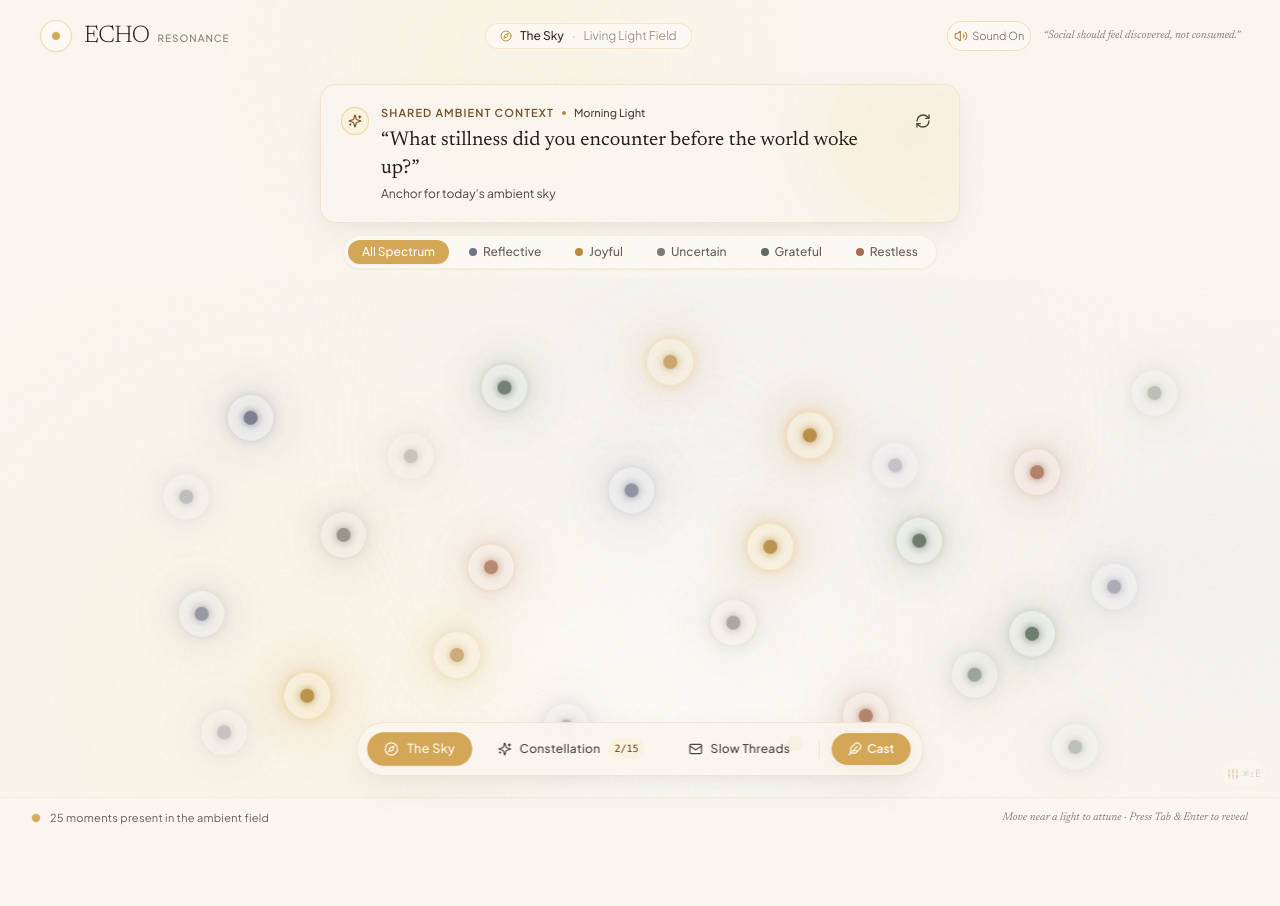
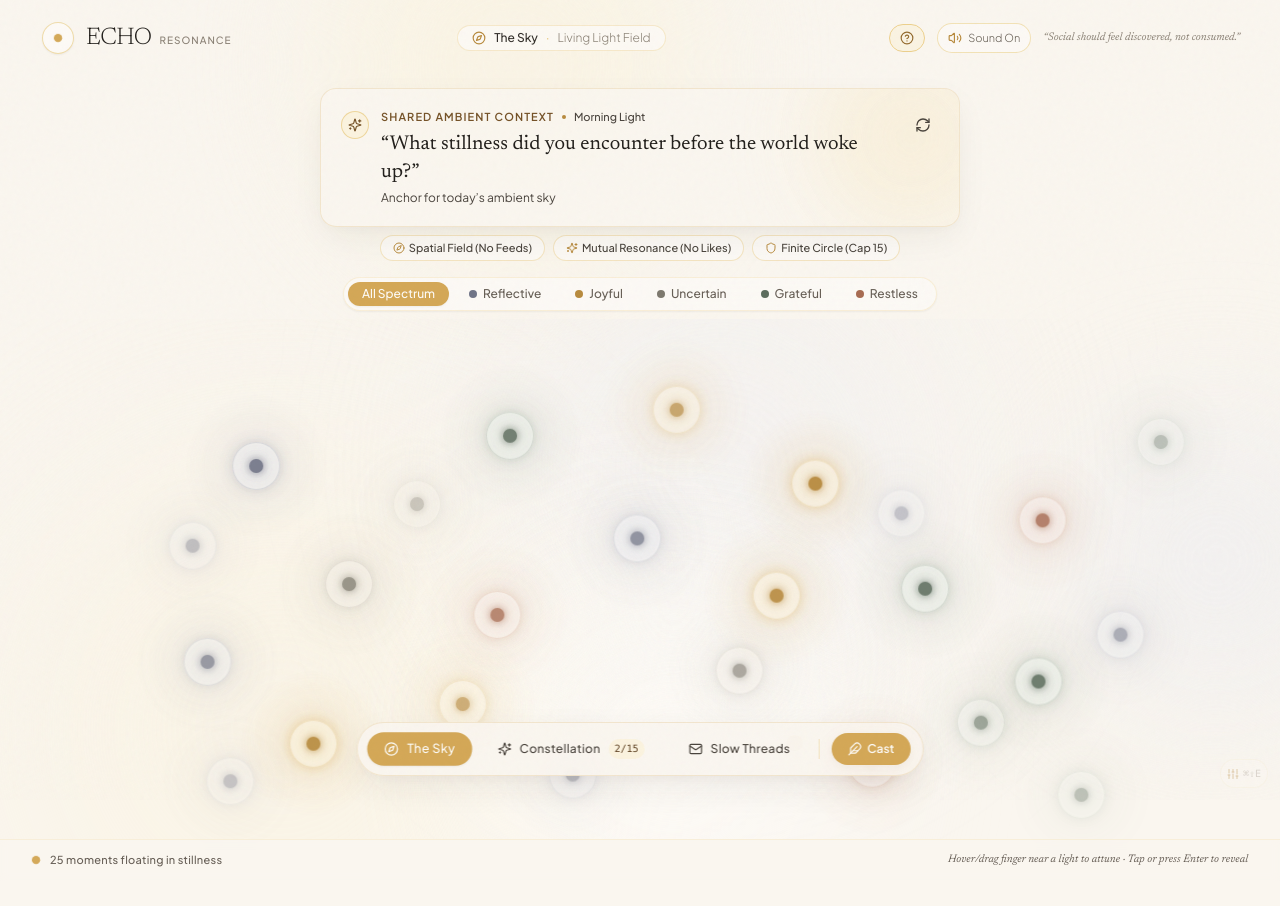
Before and after one commit to avi221209/ECHO, a React (Vite) app: page / in a window 1280 px wide. Shown: the top 906 px of the page. Built offline with nearby package versions, Linux system fonts and the light colour scheme.

Commit message:
feat: final Reimagine Social alignment pass (30s onboarding, mutual reveal hero, spatial touch & accessibility)

```diff
--- a/src/components/Header.tsx
+++ b/src/components/Header.tsx
@@ -1,6 +1,7 @@
-import React from 'react';
-import { Sparkles, Compass, Volume2, VolumeX } from 'lucide-react';
+import React, { useState, useEffect } from 'react';
+import { Sparkles, Compass, Volume2, VolumeX, HelpCircle, X, Feather, Shield } from 'lucide-react';
 import { useEcho } from '../hooks/useEcho';
+import { useFocusTrap } from '../hooks/useFocusTrap';
 
 interface HeaderProps {
   currentView: 'sky' | 'constellation';
@@ -9,6 +10,19 @@ interface HeaderProps {
 
 export const Header: React.FC<HeaderProps> = ({ currentView, onSelectView }) => {
   const { constellation, audioMuted, toggleAudio } = useEcho();
+  const [showManifesto, setShowManifesto] = useState(false);
+  const modalRef = useFocusTrap<HTMLDivElement>(showManifesto);
+
+  // Close on Escape key
+  useEffect(() => {
+    const handleKeyDown = (e: KeyboardEvent) => {
+      if (e.key === 'Escape' && showManifesto) {
+        setShowManifesto(false);
+      }
+    };
+    window.addEventListener('keydown', handleKeyDown);
+    return () => window.removeEventListener('keydown', handleKeyDown);
+  }, [showManifesto]);
 
   return (
     <header className="relative z-30 w-full px-6 sm:px-10 py-5 flex items-center justify-between pointer-events-none">
@@ -17,7 +31,7 @@ export const Header: React.FC<HeaderProps> = ({ currentView, onSelectView }) =>
         <button
           type="button"
           onClick={() => onSelectView('sky')}
-          className="flex items-center space-x-3 text-left group focus:outline-none"
+          className="flex items-center space-x-3 text-left group focus:outline-none focus-visible:ring-2 focus-visible:ring-resonance-500 rounded-lg p-0.5"
           aria-label="ECHO Home - The Ambient Sky"
         >
           <div className="w-8 h-8 rounded-full border border-resonance-400/50 flex items-center justify-center bg-cream-50/90 shadow-sm group-hover:border-resonance-500 transition-colors">
@@ -40,14 +54,14 @@ export const Header: React.FC<HeaderProps> = ({ currentView, onSelectView }) =>
       <div className="pointer-events-auto hidden md:flex items-center space-x-2 px-3.5 py-1 rounded-full bg-cream-50/80 border border-resonance-300/40 shadow-xs backdrop-blur-md text-xs text-ink-700">
         {currentView === 'sky' ? (
           <>
-            <Compass className="w-3 h-3 text-resonance-600" />
+            <Compass className="w-3.5 h-3.5 text-resonance-600" />
             <span className="font-medium text-ink-800">The Sky</span>
             <span className="text-resonance-400">·</span>
             <span className="text-ink-500 font-light">Living Light Field</span>
           </>
         ) : (
           <>
-            <Sparkles className="w-3 h-3 text-resonance-600" />
+            <Sparkles className="w-3.5 h-3.5 text-resonance-600" />
             <span className="font-medium text-ink-800">Constellation</span>
             <span className="text-resonance-400">·</span>
             <span className="text-ink-500 font-light">
@@ -57,12 +71,25 @@ export const Header: React.FC<HeaderProps> = ({ currentView, onSelectView }) =>
         )}
       </div>
 
-      {/* Top Right: Ambient Philosophy Whisper & Sound Toggle */}
-      <div className="pointer-events-auto flex items-center space-x-3 text-right">
+      {/* Top Right: Manifesto / Sound Toggle & Quote */}
+      <div className="pointer-events-auto flex items-center space-x-2.5 sm:space-x-3 text-right">
+        {/* What is ECHO? Manifesto Trigger */}
+        <button
+          type="button"
+          onClick={() => setShowManifesto(true)}
+          className="px-2.5 py-1.5 rounded-full bg-resonance-100/80 hover:bg-resonance-200/90 text-resonance-900 border border-resonance-300 shadow-xs transition-all flex items-center space-x-1.5 text-xs font-medium focus-visible:ring-2 focus-visible:ring-resonance-500"
+          aria-label="What is ECHO? Read project manifesto and mechanics"
+          title="What is ECHO? (30-Second Guide)"
+        >
+          <HelpCircle className="w-3.5 h-3.5 text-resonance-700" />
+          <span className="hidden xs:inline">What is ECHO?</span>
+        </button>
+
+        {/* Audio Toggle */}
         <button
           type="button"
           onClick={toggleAudio}
-          className="p-1.5 rounded-full bg-cream-50/80 hover:bg-cream-100 text-ink-600 hover:text-ink-900 border border-resonance-300/60 shadow-xs transition-colors flex items-center space-x-1 text-xs"
+          className="p-1.5 px-2.5 rounded-full bg-cream-50/80 hover:bg-cream-100 text-ink-600 hover:text-ink-900 border border-resonance-300/60 shadow-xs transition-colors flex items-center space-x-1.5 text-xs focus-visible:ring-2 focus-visible:ring-resonance-500"
           aria-label={audioMuted ? 'Unmute ambient harmonic audio' : 'Mute ambient harmonic audio'}
           title={audioMuted ? 'Unmute audio' : 'Mute audio'}
         >
@@ -75,10 +102,103 @@ export const Header: React.FC<HeaderProps> = ({ currentView, onSelectView }) =>
             {audioMuted ? 'Muted' : 'Sound On'}
           </span>
         </button>
-        <p className="text-[11px] font-serif italic text-ink-500 hidden sm:block">
+
+        <p className="text-[11px] font-serif italic text-ink-500 hidden lg:block">
           “Social should feel discovered, not consumed.”
         </p>
       </div>
+
+      {/* Manifesto / 30-Second Judge Philosophy Modal */}
+      {showManifesto && (
+        <div
+          role="dialog"
+          aria-modal="true"
+          aria-labelledby="manifesto-modal-title"
+          className="pointer-events-auto fixed inset-0 z-50 flex items-center justify-center p-4 bg-cream-950/40 backdrop-blur-md animate-in fade-in duration-200"
+        >
+          <div
+            ref={modalRef}
+            tabIndex={-1}
+            className="relative w-full max-w-xl bg-cream-50 rounded-[2.5rem] border-2 border-resonance-400/80 shadow-2xl p-6 sm:p-9 text-ink-900 focus:outline-none max-h-[90vh] overflow-y-auto"
+          >
+            <div className="flex items-center justify-between pb-4 border-b border-resonance-200">
+              <div className="flex items-center space-x-2.5">
+                <div className="w-7 h-7 rounded-full bg-resonance-100 flex items-center justify-center border border-resonance-300">
+                  <Sparkles className="w-3.5 h-3.5 text-resonance-700" />
+                </div>
+                <div>
+                  <h2 id="manifesto-modal-title" className="font-serif text-xl font-medium leading-none">
+                    ECHO: Reimagined Social Model
+                  </h2>
+                  <p className="text-[11px] font-mono text-resonance-800 uppercase tracking-widest mt-1">
+                    Official Challenge Alignment
+                  </p>
+                </div>
+              </div>
+              <button
+                type="button"
+                onClick={() => setShowManifesto(false)}
+                className="p-1.5 text-ink-500 hover:text-ink-900 rounded-full hover:bg-resonance-100 transition-colors"
+                aria-label="Close philosophy guide"
+              >
+                <X className="w-5 h-5" />
+              </button>
+            </div>
+
+            <div className="mt-5 space-y-4 text-xs sm:text-sm text-ink-700 font-light leading-relaxed">
+              <div className="p-4 rounded-2xl bg-resonance-100/70 border border-resonance-300/80">
+                <h3 className="font-serif text-base font-medium text-ink-900 flex items-center space-x-2 mb-1">
+                  <Compass className="w-4 h-4 text-resonance-700" />
+                  <span>1. What is ECHO?</span>
+                </h3>
+                <p>
+                  ECHO is an ambient spatial social field where human thoughts drift as light motes in stillness. There are no feeds, algorithms, follower counts, or public like metrics.
+                </p>
+              </div>
+
+              <div className="p-4 rounded-2xl bg-cream-100 border border-resonance-200">
+                <h3 className="font-serif text-base font-medium text-ink-900 flex items-center space-x-2 mb-1">
+                  <Feather className="w-4 h-4 text-resonance-700" />
+                  <span>2. What do I do here?</span>
+                </h3>
+                <p>
+                  Drift through <strong>The Sky</strong> to listen to quiet moments. Cast your own authentic thought into the light, or explore your <strong>Constellation</strong> of living relationship threads.
+                </p>
+              </div>
+
+              <div className="p-4 rounded-2xl bg-cream-100 border border-resonance-200">
+                <h3 className="font-serif text-base font-medium text-ink-900 flex items-center space-x-2 mb-1">
+                  <Sparkles className="w-4 h-4 text-resonance-700" />
+                  <span>3. How do I interact with another person?</span>
+                </h3>
+                <p>
+                  Hover or tap a light mote to attune. Click <em>“Resonate quietly”</em> to send a private signal. If both souls attune to each other, a <strong>Mutual Attunement Hero Moment</strong> reveals your connection and weaves a living thread into your Constellation.
+                </p>
+              </div>
+
+              <div className="p-4 rounded-2xl bg-cream-100 border border-resonance-200">
+                <h3 className="font-serif text-base font-medium text-ink-900 flex items-center space-x-2 mb-1">
+                  <Shield className="w-4 h-4 text-resonance-700" />
+                  <span>4. What makes this different from a normal social network?</span>
+                </h3>
+                <p>
+                  <strong>Depth over reach</strong>. Your Constellation is hard-capped at 15 connections (<em>“Depth has a boundary”</em>). Communication happens through slow, dissolving paper letters (<em>Slow Threads</em>) rather than instant noise.
+                </p>
+              </div>
+            </div>
+
+            <div className="mt-6 pt-4 border-t border-resonance-200 flex justify-end">
+              <button
+                type="button"
+                onClick={() => setShowManifesto(false)}
+                className="px-6 py-2.5 rounded-full text-xs font-semibold text-cream-50 bg-resonance-500 hover:bg-resonance-600 shadow-sm transition-all"
+              >
+                Experience ECHO
+              </button>
+            </div>
+          </div>
+        </div>
+      )}
     </header>
   );
 };
--- a/src/features/resonance/MutualRevealModal.tsx
+++ b/src/features/resonance/MutualRevealModal.tsx
@@ -79,10 +79,10 @@ export const MutualRevealModal: React.FC<MutualRevealModalProps> = ({
   return (
     <AnimatePresence>
       <div
-        role="dialog"
+        role="alert"
         aria-modal="true"
         aria-labelledby="mutual-hero-title"
-        aria-live="polite"
+        aria-live="assertive"
         className="fixed inset-0 z-50 flex items-center justify-center p-4 bg-cream-950/45 backdrop-blur-xl overflow-y-auto"
       >
         {/* Living Resonant Pulse Field across the sky */}
@@ -122,7 +122,7 @@ export const MutualRevealModal: React.FC<MutualRevealModalProps> = ({
           <button
             type="button"
             onClick={dismissMutualMatch}
-            className="absolute top-6 right-6 p-2 text-ink-500 hover:text-ink-900 hover:bg-resonance-100/80 rounded-full transition-colors z-20"
+            className="absolute top-6 right-6 p-2 text-ink-500 hover:text-ink-900 hover:bg-resonance-100/80 rounded-full transition-colors z-20 focus-visible:ring-2 focus-visible:ring-resonance-500"
             aria-label="Dismiss mutual reveal"
           >
             <X className="w-5 h-5" />
@@ -231,7 +231,7 @@ export const MutualRevealModal: React.FC<MutualRevealModalProps> = ({
             <button
               type="button"
               onClick={handleOpenThread}
-              className="w-full sm:w-auto px-7 py-3 rounded-full text-xs font-semibold text-cream-50 bg-resonance-500 hover:bg-resonance-600 shadow-light-soft hover:shadow-light-glow transition-all flex items-center justify-center space-x-2"
+              className="w-full sm:w-auto px-7 py-3 rounded-full text-xs font-semibold text-cream-50 bg-resonance-500 hover:bg-resonance-600 shadow-light-soft hover:shadow-light-glow transition-all flex items-center justify-center space-x-2 focus-visible:ring-2 focus-visible:ring-resonance-500"
             >
               <Mail className="w-4 h-4" />
               <span>Send a Slow Letter</span>
@@ -240,7 +240,7 @@ export const MutualRevealModal: React.FC<MutualRevealModalProps> = ({
             <button
               type="button"
               onClick={handleGoConstellation}
-              className="w-full sm:w-auto px-6 py-3 rounded-full text-xs font-medium text-ink-700 hover:text-ink-900 bg-cream-100 hover:bg-resonance-100/60 rounded-full border border-resonance-300 transition-colors flex items-center justify-center space-x-2"
+              className="w-full sm:w-auto px-6 py-3 rounded-full text-xs font-medium text-ink-700 hover:text-ink-900 bg-cream-100 hover:bg-resonance-100/60 rounded-full border border-resonance-300 transition-colors flex items-center justify-center space-x-2 focus-visible:ring-2 focus-visible:ring-resonance-500"
             >
               <Compass className="w-4 h-4" />
               <span>Follow the Thread in Constellation</span>
--- a/src/features/sky/MomentLight.tsx
+++ b/src/features/sky/MomentLight.tsx
@@ -32,6 +32,9 @@ export const MomentLight: React.FC<MomentLightProps> = React.memo(
     };
     const resonated = hasResonated(moment.id);
     const mutual = isMutual(moment.id);
+
+    // Check if this moment is a secret mutual moment waiting to be discovered
+    const isSecretMutual = moment.id === 'moment-1' || moment.id === 'moment-3' || moment.id === 'moment-6';
 
     // Deterministic physics seed
     const hash = useMemo(() => hashString(moment.id), [moment.id]);
@@ -70,7 +73,7 @@ export const MomentLight: React.FC<MomentLightProps> = React.memo(
 
     return (
       <motion.div
-        className="absolute -translate-x-1/2 -translate-y-1/2 cursor-pointer z-10 focus:outline-none group"
+        className="absolute -translate-x-1/2 -translate-y-1/2 cursor-pointer z-10 focus:outline-none focus-visible:ring-2 focus-visible:ring-resonance-500 rounded-full p-1.5 group"
         style={{
           left: `${moment.position.x}%`,
           top: `${moment.position.y}%`,
@@ -117,6 +120,11 @@ export const MomentLight: React.FC<MomentLightProps> = React.memo(
             filter: 'blur(12px)',
           }}
         />
+
+        {/* Secret Mutual Moment Attunement Beacon (Guides Judges to the Hero Moment) */}
+        {isSecretMutual && !resonated && (
+          <div className="absolute -inset-3 rounded-full border border-resonance-400/60 pointer-events-none animate-ping opacity-75" />
+        )}
 
         {/* Layer 2: Translucent Diaphanous Ring (Sunlight through gauze) */}
         <div
--- a/src/features/sky/SkyCanvas.tsx
+++ b/src/features/sky/SkyCanvas.tsx
@@ -1,4 +1,5 @@
 import React, { useMemo, useState, useCallback, useRef, useEffect } from 'react';
+import { Sparkles, Compass, Shield } from 'lucide-react';
 import { useEcho } from '../../hooks/useEcho';
 import { MomentLight } from './MomentLight';
 import { MomentFloatingCard } from './MomentFloatingCard';
@@ -15,7 +16,7 @@ export const SkyCanvas: React.FC = () => {
     setIsCastOpen,
   } = useEcho();
 
-  // Pointer position in percentage coordinates for proximity physics
+  // Pointer/Touch position in percentage coordinates for proximity physics
   const [pointerPos, setPointerPos] = useState<{ x: number; y: number } | null>(null);
   const rafIdRef = useRef<number | null>(null);
 
@@ -29,12 +30,8 @@ export const SkyCanvas: React.FC = () => {
     });
   }, [moments, activeMoodFilter]);
 
-  // Throttled pointer move over the spatial light field via requestAnimationFrame
-  const handlePointerMove = useCallback((e: React.PointerEvent<HTMLDivElement>) => {
-    const clientX = e.clientX;
-    const clientY = e.clientY;
-    const currentTarget = e.currentTarget;
-
+  // Update percentage coordinates
+  const updatePointerFromClientCoords = useCallback((clientX: number, clientY: number, currentTarget: HTMLElement) => {
     if (rafIdRef.current !== null) {
       cancelAnimationFrame(rafIdRef.current);
     }
@@ -47,6 +44,19 @@ export const SkyCanvas: React.FC = () => {
       setPointerPos({ x, y });
     });
   }, []);
+
+  // Throttled pointer move over the spatial light field via requestAnimationFrame
+  const handlePointerMove = useCallback((e: React.PointerEvent<HTMLDivElement>) => {
+    updatePointerFromClientCoords(e.clientX, e.clientY, e.currentTarget);
+  }, [updatePointerFromClientCoords]);
+
+  // Touch drag support for mobile screens
+  const handleTouchMove = useCallback((e: React.TouchEvent<HTMLDivElement>) => {
+    if (e.touches.length > 0) {
+      const touch = e.touches[0];
+      updatePointerFromClientCoords(touch.clientX, touch.clientY, e.currentTarget);
+    }
+  }, [updatePointerFromClientCoords]);
 
   const handlePointerLeave = useCallback(() => {
     if (rafIdRef.current !== null) {
@@ -71,9 +81,29 @@ export const SkyCanvas: React.FC = () => {
       aria-label="The Sky - Ambient Canvas of Drifting Moments"
       onPointerMove={handlePointerMove}
       onPointerLeave={handlePointerLeave}
+      onTouchMove={handleTouchMove}
+      onTouchEnd={handlePointerLeave}
     >
       {/* Shared Ambient Daily Prompt Banner */}
       <DailyPromptBanner />
+
+      {/* 30-Second Judge Test: Atmospheric Model Orientation Whispers */}
+      <div className="w-full max-w-2xl mx-auto px-4 pt-1 pb-2">
+        <div className="flex flex-wrap items-center justify-center gap-2 text-[11px] text-ink-700">
+          <span className="inline-flex items-center space-x-1 px-3 py-1 rounded-full bg-cream-50/80 border border-resonance-300/50 shadow-xs backdrop-blur-sm">
+            <Compass className="w-3 h-3 text-resonance-600" />
+            <span className="font-medium">Spatial Field (No Feeds)</span>
+          </span>
+          <span className="inline-flex items-center space-x-1 px-3 py-1 rounded-full bg-cream-50/80 border border-resonance-300/50 shadow-xs backdrop-blur-sm">
+            <Sparkles className="w-3 h-3 text-resonance-600" />
+            <span className="font-medium">Mutual Resonance (No Likes)</span>
+          </span>
+          <span className="inline-flex items-center space-x-1 px-3 py-1 rounded-full bg-cream-50/80 border border-resonance-300/50 shadow-xs backdrop-blur-sm">
+            <Shield className="w-3 h-3 text-resonance-600" />
+            <span className="font-medium">Finite Circle (Cap 15)</span>
+          </span>
+        </div>
+      </div>
 
       {/* Mood Spectrum Filter Pills */}
       <MoodFilterBar />
@@ -139,15 +169,15 @@ export const SkyCanvas: React.FC = () => {
       </div>
 
       {/* Discreet Atmospheric Footnote */}
-      <div className="relative z-20 px-8 py-3 flex items-center justify-between text-[11px] text-ink-600 border-t border-resonance-200/40 bg-cream-100/50 backdrop-blur-sm">
+      <div className="relative z-20 px-6 sm:px-8 py-3 flex flex-wrap items-center justify-between text-[11px] text-ink-600 border-t border-resonance-200/40 bg-cream-100/50 backdrop-blur-sm gap-2">
         <div className="flex items-center space-x-2.5">
           <span className="w-2 h-2 rounded-full bg-resonance-500 animate-pulse-subtle" />
-          <span className="tracking-wide">
-            {filteredMoments.length} moments present in the ambient field
+          <span className="tracking-wide font-medium">
+            {filteredMoments.length} moments floating in stillness
           </span>
         </div>
-        <p className="hidden sm:block text-ink-500 italic font-serif">
-          Move near a light to attune · Press Tab &amp; Enter to reveal
+        <p className="text-ink-600 italic font-serif">
+          Hover/drag finger near a light to attune · Tap or press Enter to reveal
         </p>
       </div>
     </div>
```
Also changed, not shown: 1 other file (tests, documents, lock files or other folders).
